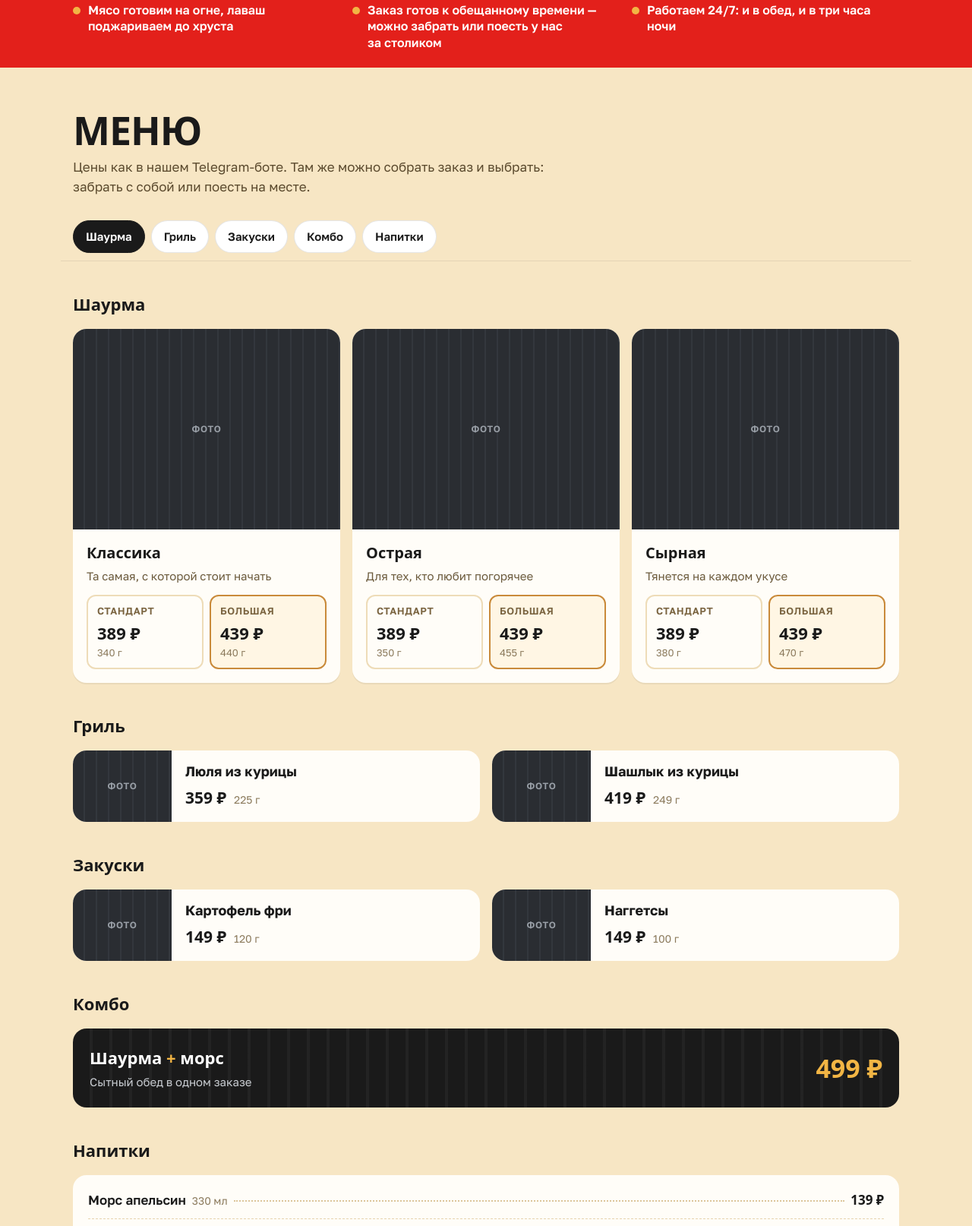
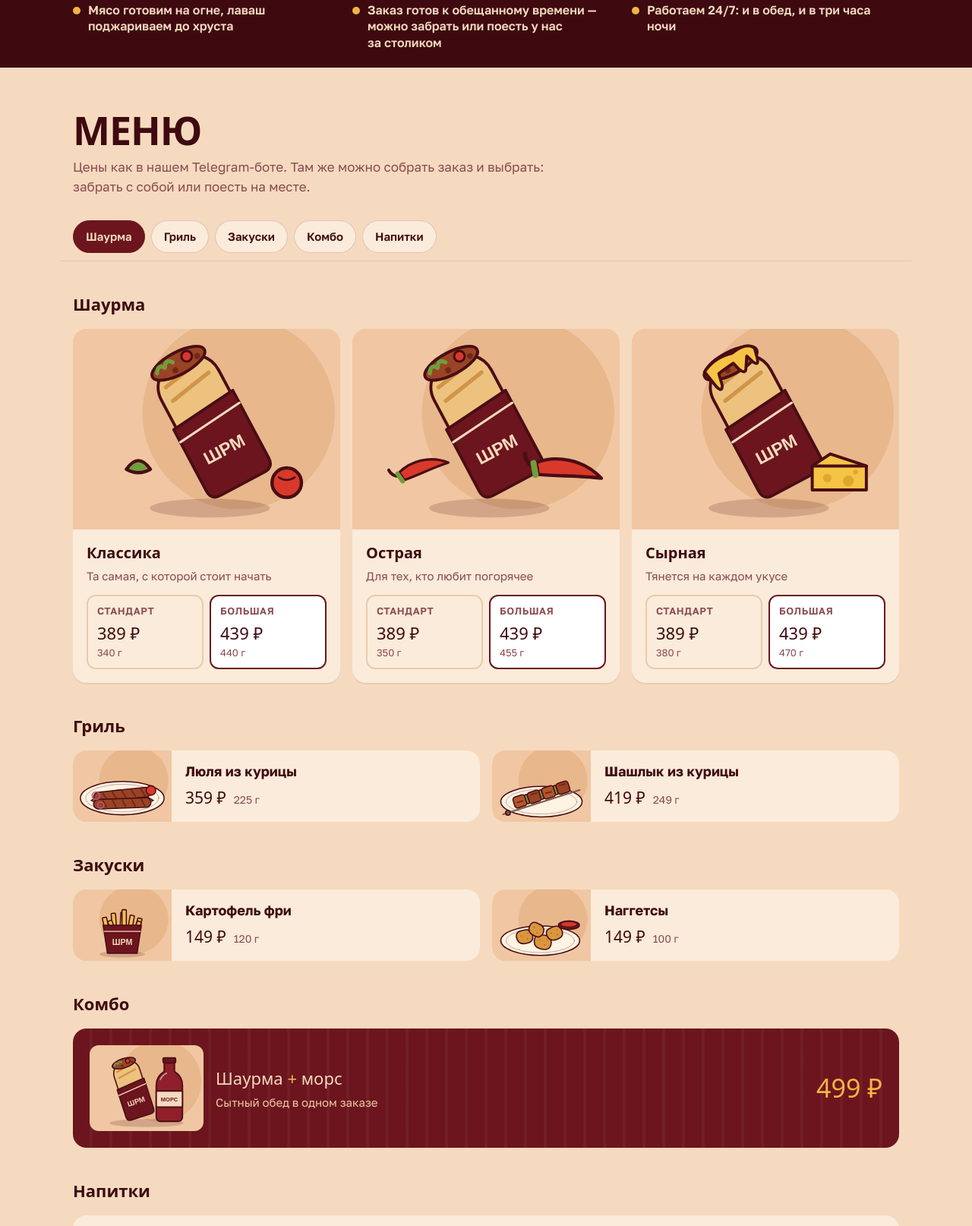
Before and after one commit to markjk12/portfolio, a plain HTML site: page shrm/index.html in a window 1280 px wide. Shown: the part 704-2318 px from the top of the page at 76% size. Drawn offline with Linux system fonts and the light colour scheme; a web font is replaced by a local one.

Commit message:
ШРМ: палитра бордо и крем, шрифт Dela Gothic One, рисованные иллюстрации меню
Co-Authored-By: Claude Opus 5.5 <noreply@anthropic.com>
Claude-Session: https://claude.ai/code/session_01HrPL1oCsEzswGLwxBtGomA

```diff
--- a/shrm/index.html
+++ b/shrm/index.html
@@ -10,24 +10,25 @@
 <meta name="theme-color" content="#1E2125">
 <link rel="preconnect" href="https://fonts.googleapis.com">
 <link rel="preconnect" href="https://fonts.gstatic.com" crossorigin>
-<link href="https://fonts.googleapis.com/css2?family=Unbounded:wght@500;700;900&family=Golos+Text:wght@400;500;600;700&display=swap" rel="stylesheet">
+<link href="https://fonts.googleapis.com/css2?family=Dela+Gothic+One&family=Golos+Text:wght@400;500;600;700&display=swap" rel="stylesheet">
 <style>
 :root{
-  --graphite:#1E2125;   /* панели фасада */
-  --steel:#2C3036;      /* рёбра панелей */
-  --red:#E3201B;        /* буквы ШРМ */
-  --gold:#F2B544;       /* 24/7 и золотая рамка двери */
-  --lavash:#F7E6C4;     /* тёплый фон меню */
-  --crust:#C98A3A;      /* поджаристый край */
-  --ink:#1A1A1A;
-  --paper:#FFFDF8;
-  --display:"Unbounded", system-ui, sans-serif;
+  --bordo:#6C151E;      /* основной */
+  --bordo-d:#560F17;    /* рёбра панелей */
+  --bordo-dd:#3E0A10;   /* самый тёмный */
+  --cream:#F5DABF;      /* основной светлый */
+  --paper:#FBEBDA;      /* карточки */
+  --gold:#F2B544;       /* 24/7 и рамка двери, как на фасаде */
+  --ink:#3E0A10;
+  --muted:#8A4A4F;
+  --display:"Dela Gothic One", system-ui, sans-serif;
   --body:"Golos Text", system-ui, sans-serif;
   --r:18px;
 }
 *{box-sizing:border-box;margin:0;padding:0}
 html{scroll-behavior:smooth;-webkit-text-size-adjust:100%}
-body{font-family:var(--body);color:var(--ink);background:var(--lavash);line-height:1.5;font-size:17px}
+body{font-family:var(--body);color:var(--ink);background:var(--cream);line-height:1.5;font-size:17px}
+body{background:var(--cream)}
 img{max-width:100%;display:block}
 a{color:inherit}
 :focus-visible{outline:3px solid var(--gold);outline-offset:3px;border-radius:6px}
@@ -37,22 +38,22 @@ a{color:inherit}
 .facade{
   position:relative;color:#fff;overflow:hidden;
   background:
-    repeating-linear-gradient(90deg, var(--graphite) 0 22px, var(--steel) 22px 26px, #17191c 26px 28px);
+    repeating-linear-gradient(90deg, var(--bordo) 0 22px, var(--bordo-d) 22px 26px, var(--bordo-dd) 26px 28px);
   padding:20px 0 0;
 }
 .facade::after{ /* вечерний свет от вывески */
   content:"";position:absolute;inset:0;pointer-events:none;
-  background:radial-gradient(70% 45% at 50% 18%, rgba(227,32,27,.28), transparent 70%);
+  background:radial-gradient(70% 45% at 50% 18%, rgba(255,190,140,.22), transparent 70%);
 }
 .topbar{display:flex;align-items:center;justify-content:space-between;gap:12px;position:relative;z-index:1}
-.topbar .addr{font-size:14px;color:#cfd3d8}
+.topbar .addr{font-size:14px;color:#F0C9A6}
 .topbar a.tg-mini{font-weight:600;font-size:14px;text-decoration:none;background:rgba(255,255,255,.08);border:1px solid rgba(255,255,255,.18);padding:8px 14px;border-radius:99px;white-space:nowrap}
 
 .sign{position:relative;z-index:1;display:flex;align-items:center;justify-content:center;gap:clamp(14px,4vw,40px);margin:46px auto 0;flex-wrap:wrap}
-.sign .h247{font-family:var(--display);font-weight:900;font-size:clamp(44px,11vw,104px);color:var(--gold);letter-spacing:-.02em;
+.sign .h247{font-family:var(--display);font-size:clamp(44px,11vw,104px);color:var(--gold);letter-spacing:-.02em;
   text-shadow:0 0 18px rgba(242,181,68,.55), 0 0 2px #fff6}
-.sign .brand{font-family:var(--display);font-weight:900;font-size:clamp(64px,17vw,168px);line-height:.9;color:var(--red);letter-spacing:.01em;
-  text-shadow:0 0 6px rgba(255,90,80,.9), 0 0 28px rgba(227,32,27,.75), 0 0 70px rgba(227,32,27,.45);
+.sign .brand{font-family:var(--display);font-size:clamp(64px,17vw,168px);line-height:.9;color:var(--cream);letter-spacing:.01em;
+  text-shadow:0 0 6px rgba(255,235,210,.8), 0 0 30px rgba(255,170,120,.55), 0 0 80px rgba(255,120,90,.35);
   animation:hum 6s infinite}
 @keyframes hum{0%,93%,100%{opacity:1}94%{opacity:.82}95%{opacity:1}97%{opacity:.9}}
 @media (prefers-reduced-motion:reduce){.sign .brand{animation:none}}
@@ -60,12 +61,12 @@ a{color:inherit}
 .door{ /* золотая рамка-витрина, как у входа */
   position:relative;z-index:1;margin:40px auto 0;max-width:760px;
   border:3px solid var(--gold);border-bottom:none;border-radius:6px 6px 0 0;
-  background:linear-gradient(180deg, rgba(10,11,13,.82), rgba(10,11,13,.95));
+  background:linear-gradient(180deg, rgba(62,10,16,.88), rgba(46,7,12,.96));
   padding:28px 22px 30px;box-shadow:0 0 30px rgba(242,181,68,.18) inset;
 }
-.door h1{font-family:var(--display);font-weight:700;font-size:clamp(24px,5.4vw,40px);line-height:1.15;letter-spacing:-.01em}
+.door h1{font-family:var(--display);font-size:clamp(24px,5.4vw,40px);line-height:1.15;letter-spacing:-.01em}
 .door h1 em{font-style:normal;color:var(--gold)}
-.door p.lead{margin-top:12px;color:#d8dbe0;max-width:52ch}
+.door p.lead{margin-top:12px;color:#F0D3B8;max-width:52ch}
 .now{display:inline-flex;align-items:center;gap:10px;margin-top:18px;font-weight:600;font-size:15px;background:rgba(255,255,255,.06);border:1px solid rgba(255,255,255,.14);padding:8px 14px;border-radius:99px}
 .now .dot{width:9px;height:9px;border-radius:50%;background:#3BD16F;box-shadow:0 0 0 0 rgba(59,209,111,.6);animation:ping 2s infinite}
 @keyframes ping{70%{box-shadow:0 0 0 9px rgba(59,209,111,0)}100%{box-shadow:0 0 0 0 rgba(59,209,111,0)}}
@@ -74,14 +75,15 @@ a{color:inherit}
 .ctas{display:flex;flex-wrap:wrap;gap:12px;margin-top:24px}
 .btn{display:inline-flex;align-items:center;justify-content:center;gap:10px;font-weight:700;font-size:17px;text-decoration:none;border-radius:14px;padding:15px 22px;min-height:52px;transition:transform .15s}
 .btn:active{transform:scale(.97)}
-.btn-red{background:var(--red);color:#fff;box-shadow:0 8px 24px rgba(227,32,27,.4)}
-.btn-red:hover{background:#c91a15}
+.btn-red{background:var(--cream);color:var(--bordo);box-shadow:0 8px 24px rgba(0,0,0,.25)}
+.btn-red:hover{background:#fff}
+.dock .btn-red{background:var(--bordo);color:var(--cream);box-shadow:0 8px 24px rgba(62,10,16,.4)}
 .btn-ghost{background:transparent;color:#fff;border:2px solid rgba(255,255,255,.35)}
 .btn-ghost:hover{border-color:#fff}
 .btn svg{width:22px;height:22px;flex:none}
 
 /* ---------- Почему к нам ---------- */
-.why{background:var(--red);color:#fff;padding:22px 0}
+.why{background:var(--bordo-dd);color:var(--cream);padding:22px 0}
 .why ul{list-style:none;display:grid;grid-template-columns:repeat(3,1fr);gap:16px}
 .why li{font-weight:600;font-size:16px;line-height:1.35;display:flex;gap:10px;align-items:flex-start}
 .why li::before{content:"";flex:none;width:10px;height:10px;margin-top:6px;border-radius:50%;background:var(--gold)}
@@ -89,30 +91,30 @@ a{color:inherit}
 
 /* ---------- Меню ---------- */
 section{padding:56px 0}
-.h2{font-family:var(--display);font-weight:900;font-size:clamp(30px,7vw,52px);line-height:1;letter-spacing:-.02em;text-transform:uppercase}
-.sub{margin-top:10px;color:#5b4a2e;max-width:60ch}
+.h2{font-family:var(--display);font-size:clamp(30px,7vw,52px);line-height:1;letter-spacing:-.02em;text-transform:uppercase}
+.sub{margin-top:10px;color:var(--muted);max-width:60ch}
 
-.cats{position:sticky;top:0;z-index:5;background:var(--lavash);margin:22px -16px 0;padding:10px 16px;display:flex;gap:8px;overflow-x:auto;scrollbar-width:none;border-bottom:1px solid rgba(0,0,0,.08)}
+.cats{position:sticky;top:0;z-index:5;background:var(--cream);margin:22px -16px 0;padding:10px 16px;display:flex;gap:8px;overflow-x:auto;scrollbar-width:none;border-bottom:1px solid rgba(0,0,0,.08)}
 .cats::-webkit-scrollbar{display:none}
-.cats a{flex:none;text-decoration:none;font-weight:600;font-size:15px;padding:9px 16px;border-radius:99px;background:#fff;border:1px solid rgba(0,0,0,.1)}
-.cats a.on{background:var(--ink);color:#fff;border-color:var(--ink)}
+.cats a{flex:none;text-decoration:none;font-weight:600;font-size:15px;padding:9px 16px;border-radius:99px;background:var(--paper);border:1px solid rgba(108,21,30,.18)}
+.cats a.on{background:var(--bordo);color:var(--cream);border-color:var(--bordo)}
 
 .group{margin-top:40px;scroll-margin-top:70px}
-.group h3{font-family:var(--display);font-weight:700;font-size:22px;margin-bottom:16px}
+.group h3{font-family:var(--display);font-size:22px;margin-bottom:16px}
 
 /* Шаурма: 3 вкуса × 2 размера */
 .wraps{display:grid;grid-template-columns:repeat(3,1fr);gap:16px}
 .wrapcard{background:var(--paper);border-radius:var(--r);overflow:hidden;box-shadow:0 2px 0 rgba(0,0,0,.06)}
 .wrapcard .ph{aspect-ratio:4/3}
 .wrapcard .body{padding:16px 18px 18px}
-.wrapcard h4{font-family:var(--display);font-weight:700;font-size:20px}
-.wrapcard .what{font-size:15px;color:#6b5a3c;margin-top:4px}
+.wrapcard h4{font-family:var(--display);font-size:20px}
+.wrapcard .what{font-size:15px;color:var(--muted);margin-top:4px}
 .sizes{display:grid;grid-template-columns:1fr 1fr;gap:8px;margin-top:14px}
-.size{border:2px solid #eedcb8;border-radius:12px;padding:10px 12px}
-.size.big{border-color:var(--crust);background:#fff6e4}
-.size .n{font-size:13px;font-weight:600;color:#7a6440;text-transform:uppercase;letter-spacing:.04em}
-.size .p{font-family:var(--display);font-weight:700;font-size:22px;margin-top:2px}
-.size .g{font-size:13px;color:#8b7a5c}
+.size{border:2px solid #EBCBAA;border-radius:12px;padding:10px 12px}
+.size.big{border-color:var(--bordo);background:#fff}
+.size .n{font-size:13px;font-weight:600;color:var(--muted);text-transform:uppercase;letter-spacing:.04em}
+.size .p{font-family:var(--display);font-size:22px;margin-top:2px}
+.size .g{font-size:13px;color:var(--muted)}
 @media (max-width:860px){.wraps{grid-template-columns:1fr}.wrapcard .ph{aspect-ratio:16/9}}
 
 /* Остальные позиции */
@@ -121,65 +123,67 @@ section{padding:56px 0}
 .item .body{padding:16px 18px;display:flex;flex-direction:column;justify-content:center}
 .item h4{font-weight:700;font-size:18px;line-height:1.25}
 .item .meta{display:flex;align-items:baseline;gap:10px;margin-top:8px}
-.item .p{font-family:var(--display);font-weight:700;font-size:21px}
-.item .g{font-size:14px;color:#8b7a5c}
+.item .p{font-family:var(--display);font-size:21px}
+.item .g{font-size:14px;color:var(--muted)}
 @media (max-width:720px){.items{grid-template-columns:1fr}.item{grid-template-columns:110px 1fr}}
 
-.combo{background:var(--ink);color:#fff;border-radius:var(--r);padding:22px;display:flex;align-items:center;justify-content:space-between;gap:16px;flex-wrap:wrap;
+.combo{background:var(--bordo);color:var(--cream);border-radius:var(--r);padding:22px;display:flex;align-items:center;justify-content:space-between;gap:16px;flex-wrap:wrap;
   background-image:repeating-linear-gradient(90deg, transparent 0 22px, rgba(255,255,255,.04) 22px 26px)}
-.combo .t{font-family:var(--display);font-weight:700;font-size:22px}
+.combo-img{width:150px;border-radius:12px;flex:none}
+.combo-txt{flex:1;min-width:160px}
+.combo .t{font-family:var(--display);font-size:22px}
 .combo .t span{color:var(--gold)}
-.combo .d{color:#c9cdd2;font-size:15px;margin-top:4px}
-.combo .p{font-family:var(--display);font-weight:900;font-size:34px;color:var(--gold)}
+.combo .d{color:#F0C9A6;font-size:15px;margin-top:4px}
+.combo .p{font-family:var(--display);font-size:34px;color:var(--gold)}
 
 .drinks{background:var(--paper);border-radius:var(--r);padding:8px 20px}
-.drinks li{list-style:none;display:flex;align-items:baseline;gap:8px;padding:12px 0;border-bottom:1px dashed #e6d3ad}
+.drinks li{list-style:none;display:flex;align-items:baseline;gap:8px;padding:12px 0;border-bottom:1px dashed #EBCBAA}
 .drinks li:last-child{border-bottom:none}
 .drinks .nm{font-weight:600}
-.drinks .vol{color:#8b7a5c;font-size:14px;white-space:nowrap}
-.drinks .fill{flex:1;border-bottom:2px dotted #dcc59a;transform:translateY(-4px)}
-.drinks .p{font-family:var(--display);font-weight:700;white-space:nowrap}
+.drinks .vol{color:var(--muted);font-size:14px;white-space:nowrap}
+.drinks .fill{flex:1;border-bottom:2px dotted #E0B892;transform:translateY(-4px)}
+.drinks .p{font-family:var(--display);white-space:nowrap}
 .size .p,.item .p,.combo .p{white-space:nowrap}
 
-.note{margin-top:22px;font-size:14px;color:#7a6440}
+.note{margin-top:22px;font-size:14px;color:var(--muted)}
 
 /* Место под фото (пока нет настоящих снимков) */
 .ph{position:relative;background:
-   repeating-linear-gradient(90deg, #2a2d32 0 14px, #33373d 14px 16px);
-   display:flex;align-items:center;justify-content:center;color:#9aa0a8;font-size:12px;font-weight:600;letter-spacing:.06em;text-transform:uppercase}
-.ph::after{content:"фото";}
-.ph img{position:absolute;inset:0;width:100%;height:100%;object-fit:cover}
+   #F0C7A2;
+   display:flex;align-items:center;justify-content:center;color:var(--muted);font-size:12px;font-weight:600;letter-spacing:.06em;text-transform:uppercase}
+.ph::after{content:"";}
+.ph img{position:absolute;inset:0;width:100%;height:100%;object-fit:contain}
 .ph:has(img)::after{content:none}
 
 /* ---------- Как заказать ---------- */
 .how{background:var(--paper)}
 .steps{list-style:none;counter-reset:s;display:grid;grid-template-columns:repeat(3,1fr);gap:16px;margin-top:28px}
-.steps li{counter-increment:s;background:var(--lavash);border-radius:var(--r);padding:22px}
-.steps li::before{content:counter(s);display:grid;place-items:center;width:42px;height:42px;border-radius:50%;background:var(--red);color:#fff;font-family:var(--display);font-weight:900;font-size:20px;margin-bottom:14px}
+.steps li{counter-increment:s;background:var(--cream);border-radius:var(--r);padding:22px}
+.steps li::before{content:counter(s);display:grid;place-items:center;width:42px;height:42px;border-radius:50%;background:var(--bordo);color:var(--cream);font-family:var(--display);font-size:20px;margin-bottom:14px}
 .steps b{display:block;font-size:18px;margin-bottom:4px}
-.steps span{color:#5b4a2e;font-size:16px}
+.steps span{color:var(--muted);font-size:16px}
 @media (max-width:720px){.steps{grid-template-columns:1fr}}
 
 /* ---------- Где нас найти ---------- */
-.find{background:var(--graphite);color:#fff;
-  background-image:repeating-linear-gradient(90deg, var(--graphite) 0 22px, var(--steel) 22px 26px, #17191c 26px 28px)}
-.find .h2{color:#fff}
+.find{background:var(--bordo);color:var(--cream);
+  background-image:repeating-linear-gradient(90deg, var(--bordo) 0 22px, var(--bordo-d) 22px 26px, var(--bordo-dd) 26px 28px)}
+.find .h2{color:var(--cream)}
 .findgrid{display:grid;grid-template-columns:1fr 1.2fr;gap:24px;margin-top:28px;align-items:stretch}
-.card-dark{background:rgba(10,11,13,.9);border:3px solid var(--gold);border-radius:var(--r);padding:24px}
+.card-dark{background:rgba(46,7,12,.92);border:3px solid var(--gold);border-radius:var(--r);padding:24px}
 .card-dark dl{display:grid;gap:18px}
 .card-dark dt{font-size:13px;text-transform:uppercase;letter-spacing:.08em;color:var(--gold);font-weight:700}
 .card-dark dd{font-size:18px;font-weight:600;margin-top:2px}
-.card-dark dd small{display:block;font-weight:400;font-size:15px;color:#c9cdd2}
+.card-dark dd small{display:block;font-weight:400;font-size:15px;color:#F0C9A6}
 .maplinks{display:flex;flex-wrap:wrap;gap:10px;margin-top:22px}
 .maplinks a{font-size:15px;font-weight:600;text-decoration:none;padding:10px 14px;border-radius:12px;border:2px solid rgba(255,255,255,.25)}
 .maplinks a:hover{border-color:#fff}
-.map{border-radius:var(--r);overflow:hidden;min-height:320px;background:#2a2d32;border:3px solid var(--gold)}
+.map{border-radius:var(--r);overflow:hidden;min-height:320px;background:var(--bordo-dd);border:3px solid var(--gold)}
 .map iframe{width:100%;height:100%;min-height:320px;border:0;display:block}
 @media (max-width:860px){.findgrid{grid-template-columns:1fr}}
 
-footer{background:#121315;color:#9aa0a8;font-size:14px;padding:28px 0 110px}
+footer{background:var(--bordo-dd);color:#D9A98F;font-size:14px;padding:28px 0 110px}
 footer p+p{margin-top:8px}
-footer a{color:#fff}
+footer a{color:var(--cream)}
 
 /* Кнопка заказа внизу экрана на телефоне */
 .dock{position:fixed;left:12px;right:12px;bottom:12px;z-index:20;display:none}
@@ -245,7 +249,7 @@ footer a{color:#fff}
       <h3>Шаурма</h3>
       <div class="wraps">
         <article class="wrapcard">
-          <div class="ph" data-photo="shawarma-classic"></div>
+          <div class="ph"><img src="img/shawarma-classic.svg" alt="Шаурма классика" loading="lazy"></div>
           <div class="body">
             <h4>Классика</h4>
             <p class="what">Та самая, с&nbsp;которой стоит начать</p>
@@ -256,7 +260,7 @@ footer a{color:#fff}
           </div>
         </article>
         <article class="wrapcard">
-          <div class="ph" data-photo="shawarma-spicy"></div>
+          <div class="ph"><img src="img/shawarma-spicy.svg" alt="Шаурма острая" loading="lazy"></div>
           <div class="body">
             <h4>Острая</h4>
             <p class="what">Для тех, кто любит погорячее</p>
@@ -267,7 +271,7 @@ footer a{color:#fff}
           </div>
         </article>
         <article class="wrapcard">
-          <div class="ph" data-photo="shawarma-cheese"></div>
+          <div class="ph"><img src="img/shawarma-cheese.svg" alt="Шаурма сырная" loading="lazy"></div>
           <div class="body">
             <h4>Сырная</h4>
             <p class="what">Тянется на&nbsp;каждом укусе</p>
@@ -283,23 +287,24 @@ footer a{color:#fff}
     <div class="group" id="grill">
       <h3>Гриль</h3>
       <div class="items">
-        <article class="item"><div class="ph" data-photo="lula"></div><div class="body"><h4>Люля из&nbsp;курицы</h4><div class="meta"><span class="p">359 ₽</span><span class="g">225 г</span></div></div></article>
-        <article class="item"><div class="ph" data-photo="shashlik"></div><div class="body"><h4>Шашлык из&nbsp;курицы</h4><div class="meta"><span class="p">419 ₽</span><span class="g">249 г</span></div></div></article>
+        <article class="item"><div class="ph"><img src="img/lula.svg" alt="Люля из курицы" loading="lazy"></div><div class="body"><h4>Люля из&nbsp;курицы</h4><div class="meta"><span class="p">359 ₽</span><span class="g">225 г</span></div></div></article>
+        <article class="item"><div class="ph"><img src="img/shashlik.svg" alt="Шашлык из курицы" loading="lazy"></div><div class="body"><h4>Шашлык из&nbsp;курицы</h4><div class="meta"><span class="p">419 ₽</span><span class="g">249 г</span></div></div></article>
       </div>
     </div>
 
     <div class="group" id="snacks">
       <h3>Закуски</h3>
       <div class="items">
-        <article class="item"><div class="ph" data-photo="fries"></div><div class="body"><h4>Картофель фри</h4><div class="meta"><span class="p">149 ₽</span><span class="g">120 г</span></div></div></article>
-        <article class="item"><div class="ph" data-photo="nuggets"></div><div class="body"><h4>Наггетсы</h4><div class="meta"><span class="p">149 ₽</span><span class="g">100 г</span></div></div></article>
+        <article class="item"><div class="ph"><img src="img/fries.svg" alt="Картофель фри" loading="lazy"></div><div class="body"><h4>Картофель фри</h4><div class="meta"><span class="p">149 ₽</span><span class="g">120 г</span></div></div></article>
+        <article class="item"><div class="ph"><img src="img/nuggets.svg" alt="Наггетсы" loading="lazy"></div><div class="body"><h4>Наггетсы</h4><div class="meta"><span class="p">149 ₽</span><span class="g">100 г</span></div></div></article>
       </div>
     </div>
 
     <div class="group" id="combo">
       <h3>Комбо</h3>
       <div class="combo">
-        <div>
+        <img class="combo-img" src="img/combo.svg" alt="Шаурма и морс" loading="lazy">
+        <div class="combo-txt">
           <div class="t">Шаурма <span>+</span> морс</div>
           <div class="d">Сытный обед в&nbsp;одном заказе</div>
         </div>
```
Also changed, not shown: shrm/img/combo.svg (added), shrm/img/fries.svg (added), shrm/img/lula.svg (added), shrm/img/nuggets.svg (added), shrm/img/shashlik.svg (added), shrm/img/shawarma-cheese.svg (added), shrm/img/shawarma-classic.svg (added), shrm/img/shawarma-spicy.svg (added).
